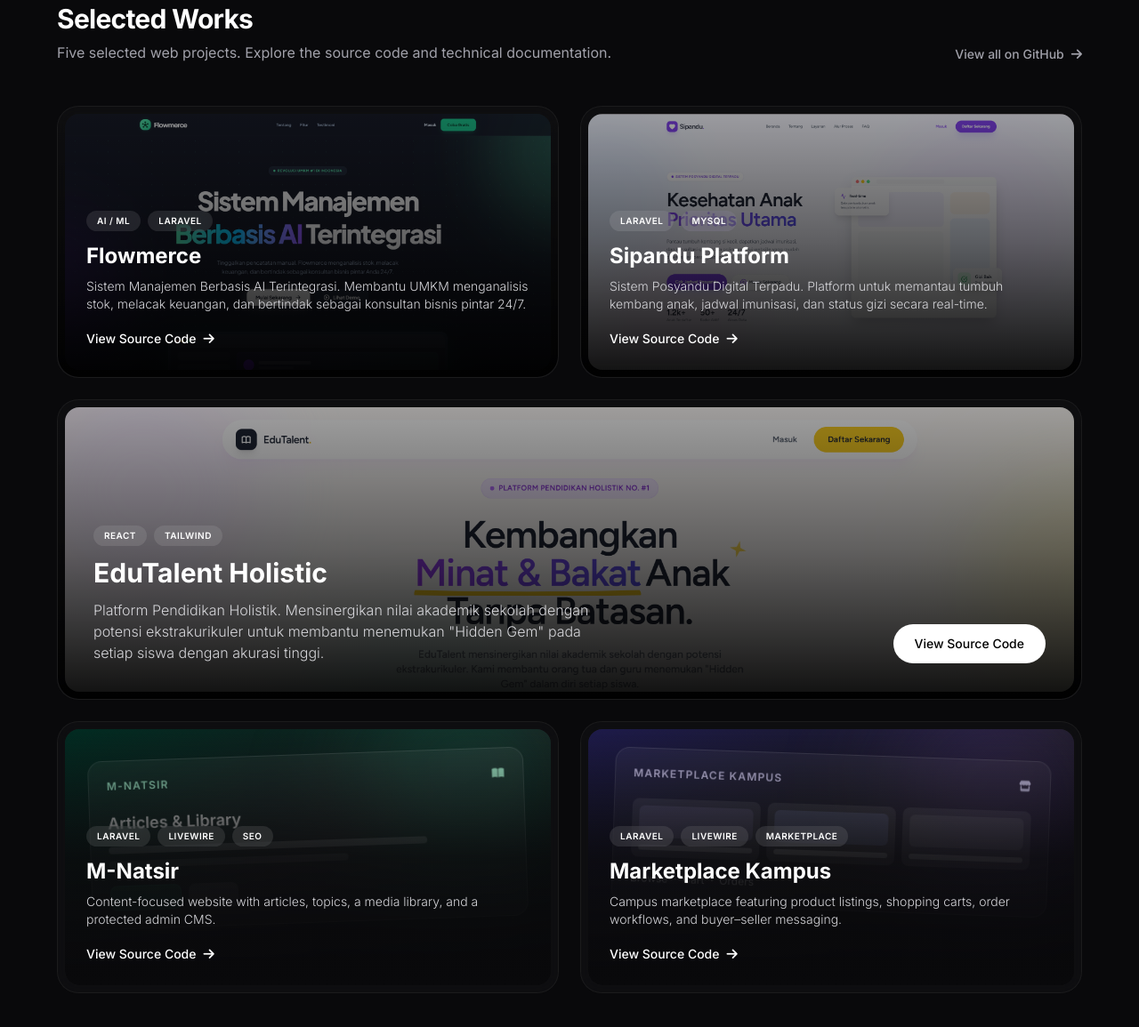
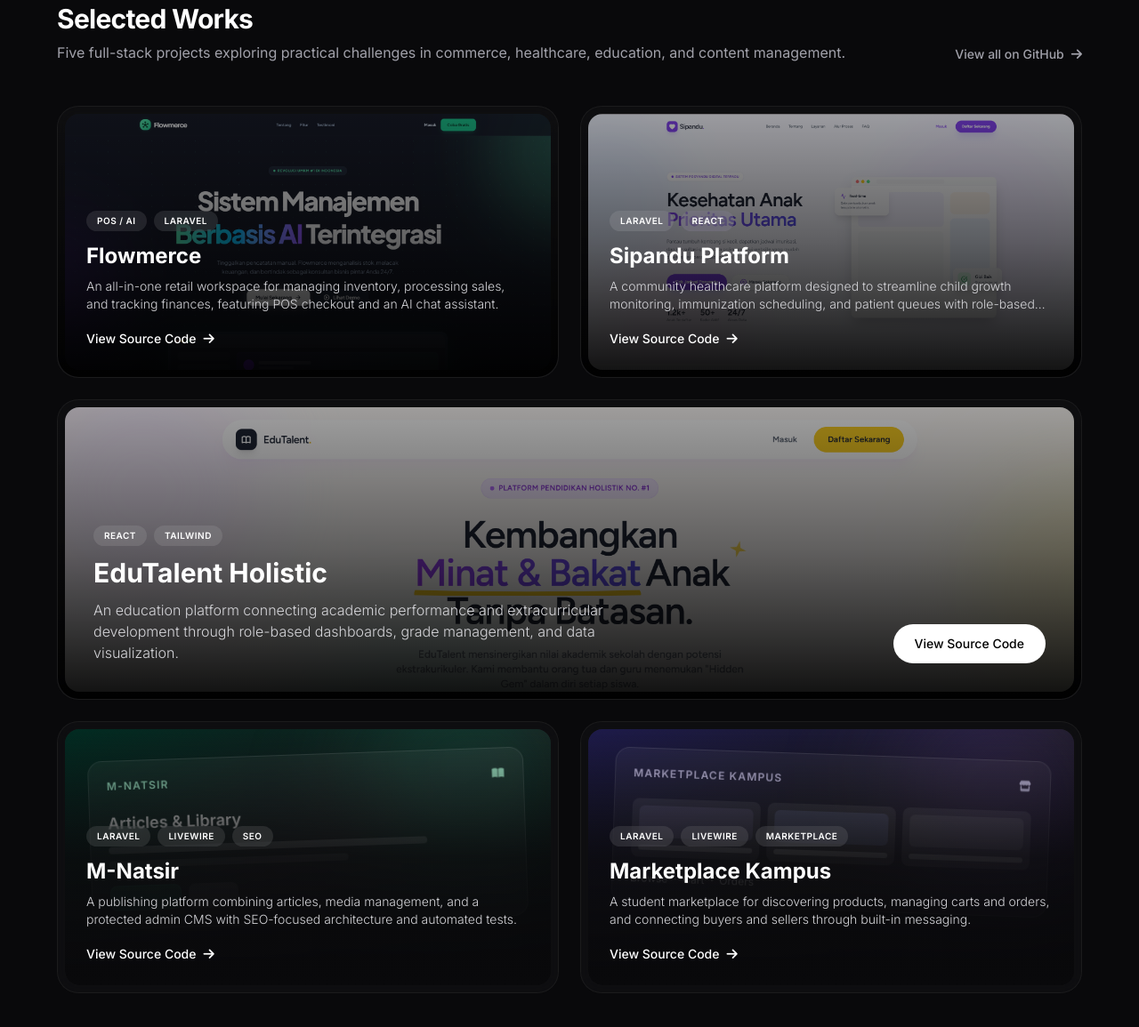
Before and after one commit to Maximust27/Maximust27.github.io, a website: page index.html in a window 1280 px wide. Shown: the part 1697-2852 px from the top of the page at 89% size. Drawn offline with nearby package versions, Linux system fonts and the light colour scheme.

Commit message:
copy: refine five project pitches in English (#3)

```diff
--- a/index.html
+++ b/index.html
@@ -337,7 +337,7 @@
       <div class="flex flex-col md:flex-row md:items-end justify-between mb-12 reveal">
         <div>
           <h2 class="text-3xl font-bold tracking-tight text-white mb-2">Selected Works</h2>
-          <p class="text-zinc-400">Five selected web projects. Explore the source code and technical documentation.</p>
+          <p class="text-zinc-400">Five full-stack projects exploring practical challenges in commerce, healthcare, education, and content management.</p>
         </div>
         <a href="https://github.com/Maximust27" target="_blank" class="hidden md:flex items-center gap-2 text-sm font-medium text-zinc-400 hover:text-white transition-colors mt-4 md:mt-0">
           View all on GitHub <i class="fas fa-arrow-right"></i>
@@ -357,11 +357,11 @@
           <!-- Content -->
           <div class="absolute bottom-0 left-0 w-full p-8 z-20">
             <div class="flex gap-2 mb-3">
-              <span class="px-3 py-1 text-[10px] uppercase tracking-wider font-semibold bg-white/10 text-white rounded-full backdrop-blur-md">AI / ML</span>
+              <span class="px-3 py-1 text-[10px] uppercase tracking-wider font-semibold bg-white/10 text-white rounded-full backdrop-blur-md">POS / AI</span>
               <span class="px-3 py-1 text-[10px] uppercase tracking-wider font-semibold bg-white/10 text-white rounded-full backdrop-blur-md">Laravel</span>
             </div>
             <h3 class="text-2xl font-bold text-white mb-2">Flowmerce</h3>
-            <p class="text-zinc-300 text-sm font-light mb-4 line-clamp-2">Sistem Manajemen Berbasis AI Terintegrasi. Membantu UMKM menganalisis stok, melacak keuangan, dan bertindak sebagai konsultan bisnis pintar 24/7.</p>
+            <p class="text-zinc-300 text-sm font-light mb-4 line-clamp-2">An all-in-one retail workspace for managing inventory, processing sales, and tracking finances, featuring POS checkout and an AI chat assistant.</p>
             <a href="https://github.com/Maximust27/Flowmerce" target="_blank" rel="noopener noreferrer" aria-label="View Flowmerce source code on GitHub" class="inline-flex items-center gap-2 text-sm font-medium text-white group/link">
               View Source Code <i class="fas fa-arrow-right transform group-hover/link:translate-x-1 transition-transform"></i>
             </a>
@@ -379,10 +379,10 @@
           <div class="absolute bottom-0 left-0 w-full p-8 z-20">
             <div class="flex gap-2 mb-3">
               <span class="px-3 py-1 text-[10px] uppercase tracking-wider font-semibold bg-white/10 text-white rounded-full backdrop-blur-md">Laravel</span>
-              <span class="px-3 py-1 text-[10px] uppercase tracking-wider font-semibold bg-white/10 text-white rounded-full backdrop-blur-md">MySQL</span>
+              <span class="px-3 py-1 text-[10px] uppercase tracking-wider font-semibold bg-white/10 text-white rounded-full backdrop-blur-md">React</span>
             </div>
             <h3 class="text-2xl font-bold text-white mb-2">Sipandu Platform</h3>
-            <p class="text-zinc-300 text-sm font-light mb-4 line-clamp-2">Sistem Posyandu Digital Terpadu. Platform untuk memantau tumbuh kembang anak, jadwal imunisasi, dan status gizi secara real-time.</p>
+            <p class="text-zinc-300 text-sm font-light mb-4 line-clamp-2">A community healthcare platform designed to streamline child growth monitoring, immunization scheduling, and patient queues with role-based dashboards.</p>
             <a href="https://github.com/Maximust27/SIPANDU" target="_blank" rel="noopener noreferrer" aria-label="View SIPANDU source code on GitHub" class="inline-flex items-center gap-2 text-sm font-medium text-white group/link">
               View Source Code <i class="fas fa-arrow-right transform group-hover/link:translate-x-1 transition-transform"></i>
             </a>
@@ -404,7 +404,7 @@
                 <span class="px-3 py-1 text-[10px] uppercase tracking-wider font-semibold bg-white/10 text-white rounded-full backdrop-blur-md">Tailwind</span>
               </div>
               <h3 class="text-3xl font-bold text-white mb-3">EduTalent Holistic</h3>
-              <p class="text-zinc-300 text-base font-light">Platform Pendidikan Holistik. Mensinergikan nilai akademik sekolah dengan potensi ekstrakurikuler untuk membantu menemukan "Hidden Gem" pada setiap siswa dengan akurasi tinggi.</p>
+              <p class="text-zinc-300 text-base font-light">An education platform connecting academic performance and extracurricular development through role-based dashboards, grade management, and data visualization.</p>
             </div>
             <a href="https://github.com/Maximust27/EduTalent" target="_blank" rel="noopener noreferrer" aria-label="View EduTalent source code on GitHub" class="inline-flex items-center justify-center gap-2 px-6 py-3 bg-white text-black rounded-full text-sm font-medium hover:bg-zinc-200 transition-colors shrink-0">
               View Source Code
@@ -441,7 +441,7 @@
               <span class="px-3 py-1 text-[10px] uppercase tracking-wider font-semibold bg-white/10 text-white rounded-full backdrop-blur-md">SEO</span>
             </div>
             <h3 class="text-2xl font-bold text-white mb-2">M-Natsir</h3>
-            <p class="text-zinc-300 text-sm font-light mb-4 line-clamp-2">Content-focused website with articles, topics, a media library, and a protected admin CMS.</p>
+            <p class="text-zinc-300 text-sm font-light mb-4 line-clamp-2">A publishing platform combining articles, media management, and a protected admin CMS with SEO-focused architecture and automated tests.</p>
             <a href="https://github.com/Maximust27/M-Natsir" target="_blank" rel="noopener noreferrer" aria-label="View M-Natsir source code on GitHub" class="inline-flex items-center gap-2 text-sm font-medium text-white group/link hover:text-emerald-200 transition-colors">
               View Source Code <i class="fas fa-arrow-right transform group-hover/link:translate-x-1 transition-transform"></i>
             </a>
@@ -475,7 +475,7 @@
               <span class="px-3 py-1 text-[10px] uppercase tracking-wider font-semibold bg-white/10 text-white rounded-full backdrop-blur-md">Marketplace</span>
             </div>
             <h3 class="text-2xl font-bold text-white mb-2">Marketplace Kampus</h3>
-            <p class="text-zinc-300 text-sm font-light mb-4 line-clamp-2">Campus marketplace featuring product listings, shopping carts, order workflows, and buyer–seller messaging.</p>
+            <p class="text-zinc-300 text-sm font-light mb-4 line-clamp-2">A student marketplace for discovering products, managing carts and orders, and connecting buyers and sellers through built-in messaging.</p>
             <a href="https://github.com/Maximust27/marketplace-kampus" target="_blank" rel="noopener noreferrer" aria-label="View Marketplace Kampus source code on GitHub" class="inline-flex items-center gap-2 text-sm font-medium text-white group/link hover:text-violet-200 transition-colors">
               View Source Code <i class="fas fa-arrow-right transform group-hover/link:translate-x-1 transition-transform"></i>
             </a>
```
